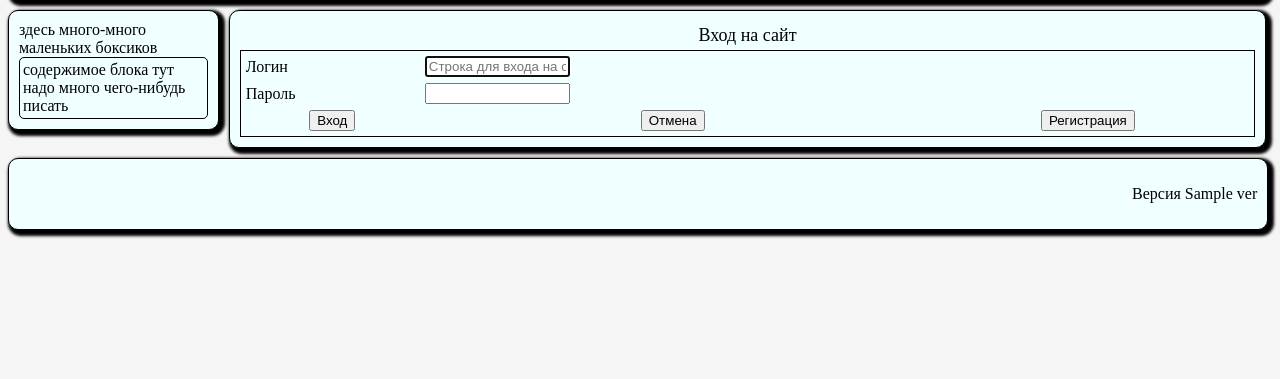
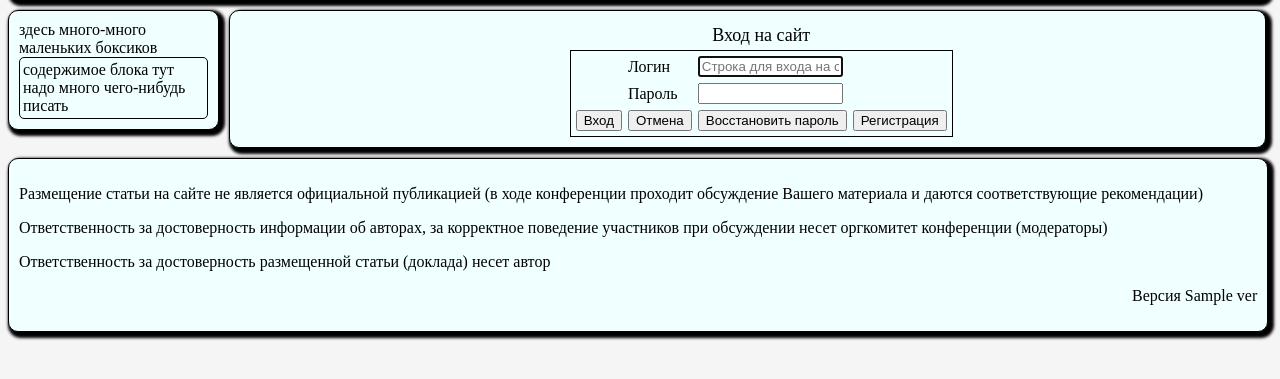
Before and after one commit to anch1/econf, a Python web app: template templates/loginfrm.html in a window 1280 px wide. Shown: the part 74-453 px from the top of the page. Run offline with Jinja, Linux system fonts and the light colour scheme; the template is opened without the code that fills it: most values are stand-ins (such as "Sample title", 1, 10 or a date in 2020).

Commit message:
пятница

```diff
--- a/static/css/style.css
+++ b/static/css/style.css
@@ -70,8 +70,16 @@ body    {
     border: 1px solid black;
     border-radius: 5px;
         }
-
-
+.prcnt30{
+    width:32.5%;
+    float:left;
+    hight:5;
+}
+.prcnt30a{
+    width:auto;
+    float:left;
+    hight:5;
+}
 .content-box{
             margin-top:10px;
             margin-left:10px;
--- a/templates/BasePage.html
+++ b/templates/BasePage.html
@@ -69,7 +69,11 @@
             </div>
 &nbsp
             <div class="foot">
-                <p  id="version">  Версия {{ ver }} </p>
+
+               <p>Размещение статьи на сайте не является официальной публикацией (в ходе конференции проходит обсуждение Вашего материала и даются соответствующие рекомендации)</p>
+               <p>Ответственность за достоверность информации об авторах, за корректное поведение участников при обсуждении несет оргкомитет конференции (модераторы)</p>
+               <p>Ответственность за достоверность размещенной статьи (доклада) несет автор</p>
+               <p  id="version">  Версия {{ ver }} </p>
             </div>
 
         </body>
--- a/templates/loginfrm.html
+++ b/templates/loginfrm.html
@@ -1,9 +1,10 @@
 {% extends "BasePage.html" %}
 {% block content %}
-    <div>
+    <div class="prcnt30">
+    &nbsp
+    </div>
+    <div class="prcnt30" >
         <form action="" method="post" class="login">
-
-
             <table id = "logtable" align="center">
                 {% if session['is_auth']==False  %}
                     <caption>{{ session.errorlogon }}</caption>
@@ -11,20 +12,24 @@
                     <caption>Вход на сайт</caption>
                 {% endif %}
                 <tr>
+                    <td></td>
                     <td>
                         <label for="lgn">Логин</label>
+                    </td>
                     <td>
                         <input value="{{ session.login }}" autofocus required tabindex="1" id="lgn" type="text" name="lgn" size="15" placeholder="Строка для входа на сайт" title="Строка для входа на сайт">
                     </td>
-
-
+                    <td></td>
                 </tr>
                 <tr>
+                    <td></td>
                     <td>
                         <label for="pwd">Пароль</label>
+                    </td>
                     <td>
                         <input required tabindex="2" id="pwd" type="password" name="pwd" size="15" title="Введите пароль">
                     </td>
+                    <td></td>
 
                 </tr>
                 <tr>
@@ -34,6 +39,9 @@
 
                     <td align="center">
                          <input type="button" tabindex="4" value="Отмена" name="break_enter" onclick="location.href='/' ">
+                    </td>
+                    <td align="center">
+                         <input type="button" tabindex="5" value="Восстановить пароль" name="recallpwd" onclick="location.href='/recallpwdfrm/' ">
                     </td>
                     <td align="center">
                          <input type="button" tabindex="5" value="Регистрация" name="registr" onclick="location.href='/registration/' ">
@@ -48,4 +56,7 @@
 
         </form>
     </div>
+    &nbsp
+    <div class="prcnt30a">
+    </div>
 {% endblock %}
```
Also changed, not shown: app.py (+23 -4 lines), templates/Registry.html (+6 -8 lines), 1 other file.
